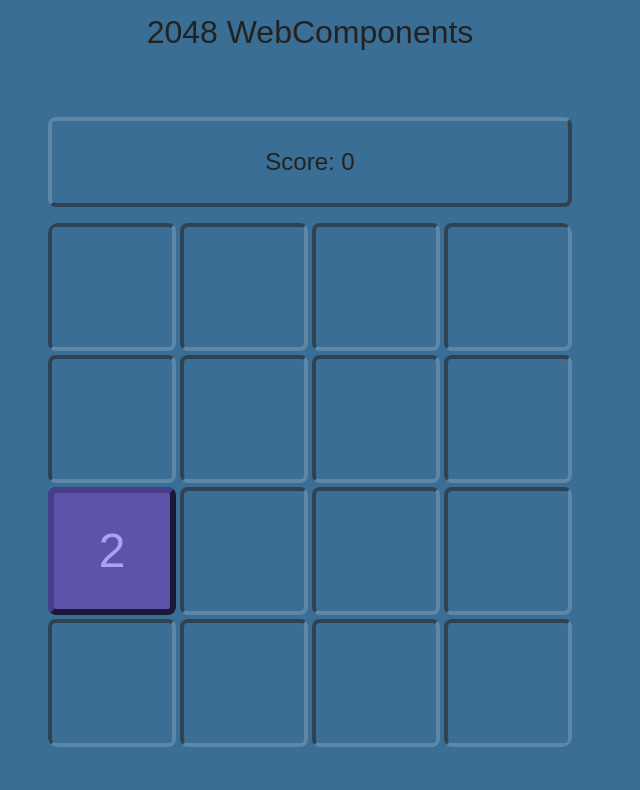
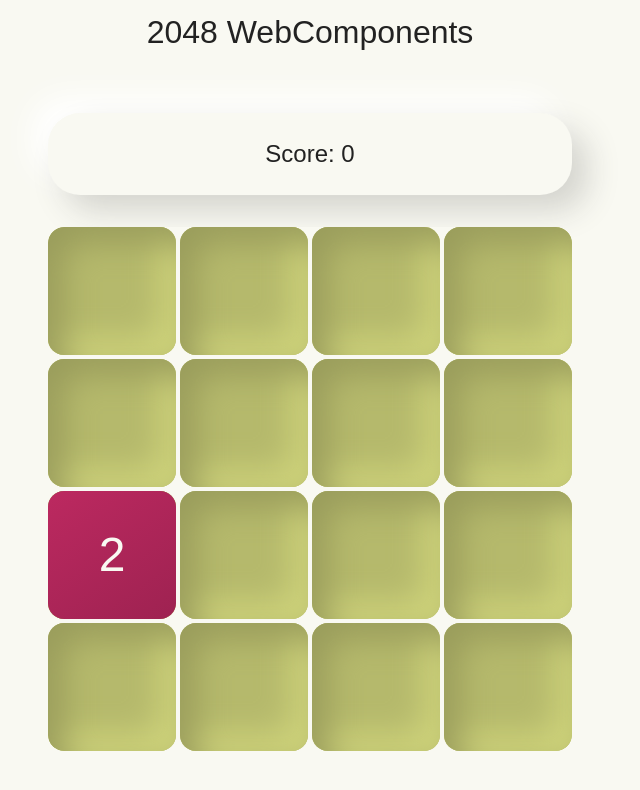
Before and after one commit to johannesrave/wc-2048, a website built with Parcel: page src/index.html in a window 1280 px wide. Shown: the whole page, without its empty margins (330-970 px from the left). Built offline with nearby package versions, Linux system fonts and the light colour scheme.

Commit message:
refactoring token styles into element inline

```diff
--- a/css/custom.css
+++ b/css/custom.css
@@ -1,5 +1,9 @@
 :root {
   --tile-size: 8rem;
+  --radius-m: 16px;
+  --radius-m-neg: calc(-1 * var(--radius-m));
+  --radius-l: 32px;
+  --background-color: #f9f9f2;
 }
 
 * {
@@ -13,14 +17,13 @@ body {
   height: 100vh;
   display: grid;
   grid-template-rows: max-content 1fr;
-  background: #3a6e94;
-
+  background: var(--background-color);
 }
 
 header, main {
   display: grid;
   place-content: center;
-  gap: 16px;
+  gap: var(--radius-l);
 }
 
 header {
@@ -28,39 +31,48 @@ header {
   font-size: 2rem;
 }
 
+game-score {
+  border-radius: var(--radius-l);
+  background: var(--background-color);
+  box-shadow:
+    /*12px 12px 26px #bebebe,*/
+  /*-12px -12px 26px #ffffff;*/
+
+  var(--radius-m) var(--radius-m) calc(2 * var(--radius-m)) #d4d4ce,
+  var(--radius-m-neg) var(--radius-m-neg) calc(2 * var(--radius-m)) #ffffff;
+}
+
 game-board {
   gap: 4px;
-  background: #3a6e94;
-  /*border: solid 2px red;*/
-  border-radius: 10px;
+  background: var(--background-color);
+  border-radius: var(--radius-m);
 }
 
 game-tile {
   width: var(--tile-size);
   height: var(--tile-size);
-  background: #3a6e94;
-  border: 4px #5d87a6 inset;
-  border-radius: 8px;
-  /*border-style: 32px 8px;*/
+
+  border-radius: var(--radius-m);
+  background: #b5b96c;
+  box-shadow:
+    inset var(--radius-m) var(--radius-m) calc(2 * var(--radius-m)) #9a9d5c,
+    inset var(--radius-m-neg) var(--radius-m-neg) calc(2 * var(--radius-m)) #d0d57c;
 }
 
 game-token {
   width: var(--tile-size);
   height: var(--tile-size);
-  background: #5c54a9;
-  border: outset 6px darkslateblue;
-  border-radius: 8px;
-}
-
-game-token * {
-  font-size: 3rem;
-  color: #a9a2fa;
+  background: linear-gradient(145deg, #bc2960, #9e2251);
+  /*box-shadow:
+    inset var(--radius-m) var(--radius-m) var(--radius-m) #de6791,
+    inset var(--radius-m) var(--radius-m) calc(2 * var(--radius-m)) #c42755,
+    inset var(--radius-m-neg) var(--radius-m-neg) calc(2 * var(--radius-m)) #861254;
+  *//*border: outset 6px darkslateblue;*/
+  border-radius: var(--radius-m);
 }
 
 
-game-score {
-  background: #3a6e94;
-  border: 4px #5d87a6 outset;
-  border-radius: 8px;
-  /*border-style: 32px 8px;*/
+game-token p {
+  font-size: 3rem;
+  color: var(--background-color);
 }
--- a/package.json
+++ b/package.json
@@ -1,10 +1,11 @@
 {
-  "name": " ",
+  "name": "webcomponents2048",
   "version": "0.0.1",
   "description": "",
   "keywords": "",
   "license": "",
   "author": "",
+  "browserslist": "> 0.5%, last 2 versions, not dead",
   "scripts": {
     "build": "parcel build src/index.html",
     "dev": "parcel src/index.html --open",
--- a/src/ts/gameTile.ts
+++ b/src/ts/gameTile.ts
@@ -7,6 +7,7 @@ export class GameTile extends HTMLElement {
     <style>
     game-tile {
       display: grid;
+      contain: layout size style;
       grid-auto-flow: row;
       place-content: center;
     }
--- a/src/ts/gameToken.ts
+++ b/src/ts/gameToken.ts
@@ -1,47 +1,55 @@
 export class GameToken extends HTMLElement {
   value: number = 2;
   id!: string;
+  init = true;
+
   private oldOffsetTop!: number;
   private oldOffsetLeft!: number;
 
   connectedCallback() {
-    this.id = (this.id === '') ? "id" + Math.random().toString(16).slice(2, 10) : this.id;
-    this.setAttribute('id', this.id);
+    if (this.init) {
+      this.id = "id" + Math.random().toString(16).slice(2, 10);
+      this.setAttribute('id', this.id);
+      this.init = false;
 
-    this.oldOffsetLeft = this.oldOffsetLeft ? this.oldOffsetLeft : this.offsetLeft;
-    this.oldOffsetTop = this.oldOffsetTop ? this.oldOffsetTop : this.offsetTop;
+      this.style.contain = 'content';
+      this.style.display = 'grid';
+      this.style.placeContent = 'center';
+      this.style.placeItems = 'center';
+      this.style.position = 'relative';
+      // this.style.animation = `slide${this.id} 100ms ease-in-out`;
+    }
+
+    // this.oldOffsetLeft = this.oldOffsetLeft || this.offsetLeft;
+    // this.oldOffsetTop = this.oldOffsetTop || this.offsetTop;
+    this.oldOffsetLeft = this.oldOffsetLeft ?? this.offsetLeft;
+    this.oldOffsetTop = this.oldOffsetTop ?? this.offsetTop;
 
     this.innerHTML = `
     <style>
-      game-token {
-        display: grid;
-        place-content: center;
-        place-items: center;
-        contain: content;
-        position: relative;
-      }
-
       game-token#${this.id} {
-        animation: slide${this.id} 250ms ease-in-out;
+        animation: slide${this.id} 1000ms ease-in-out;
       }
 
       @keyframes slide${this.id} {
         from{
-            left: ${this.oldOffsetLeft - this.offsetLeft}px;
-            top: ${this.oldOffsetTop - this.offsetTop}px;
+          transform:
+            translateX(${this.oldOffsetLeft - this.offsetLeft})
+            translateY(${this.oldOffsetTop - this.offsetTop});
         }
         to {
-            left: 0;
-            top: 0;
+          transform:
+            translateX(0)
+            translateY(0);
         }
       }
     </style>
     <p>${this.value}</p>
     `
 
-    // console.info(`Token was at ${this.oldOffsetLeft}px / ${this.oldOffsetTop}px`)
-    // console.info(`Connecting Token at ${this.offsetLeft}px / ${this.offsetTop}px`)
+    console.info(`Token was at ${this.oldOffsetLeft}px / ${this.oldOffsetTop}px`)
+    console.info(`Connecting Token at ${this.offsetLeft}px / ${this.offsetTop}px`)
+    this.oldOffsetLeft = this.offsetLeft;
     this.oldOffsetTop = this.offsetTop;
-    this.oldOffsetLeft = this.offsetLeft;
   }
 }
```
